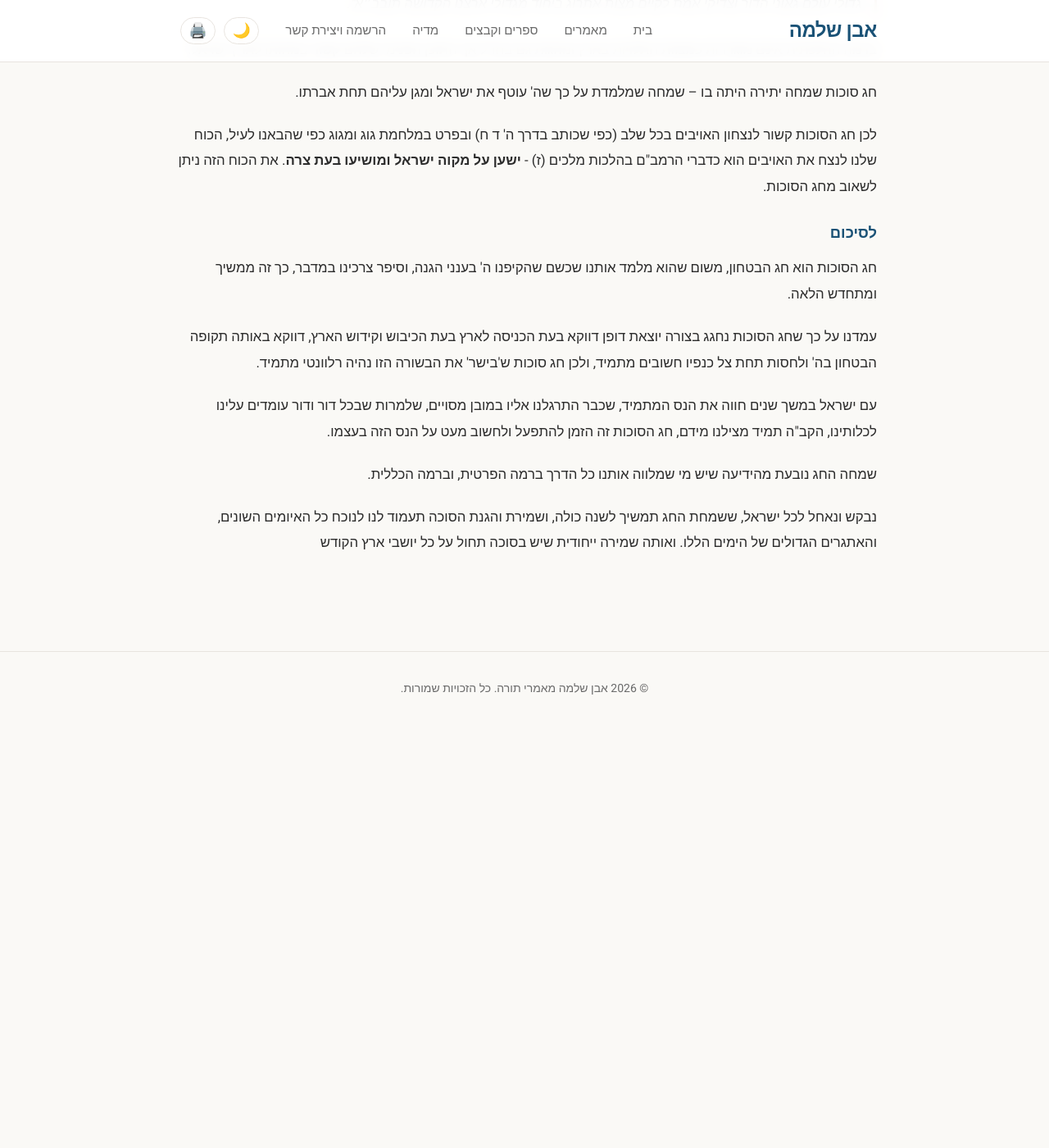
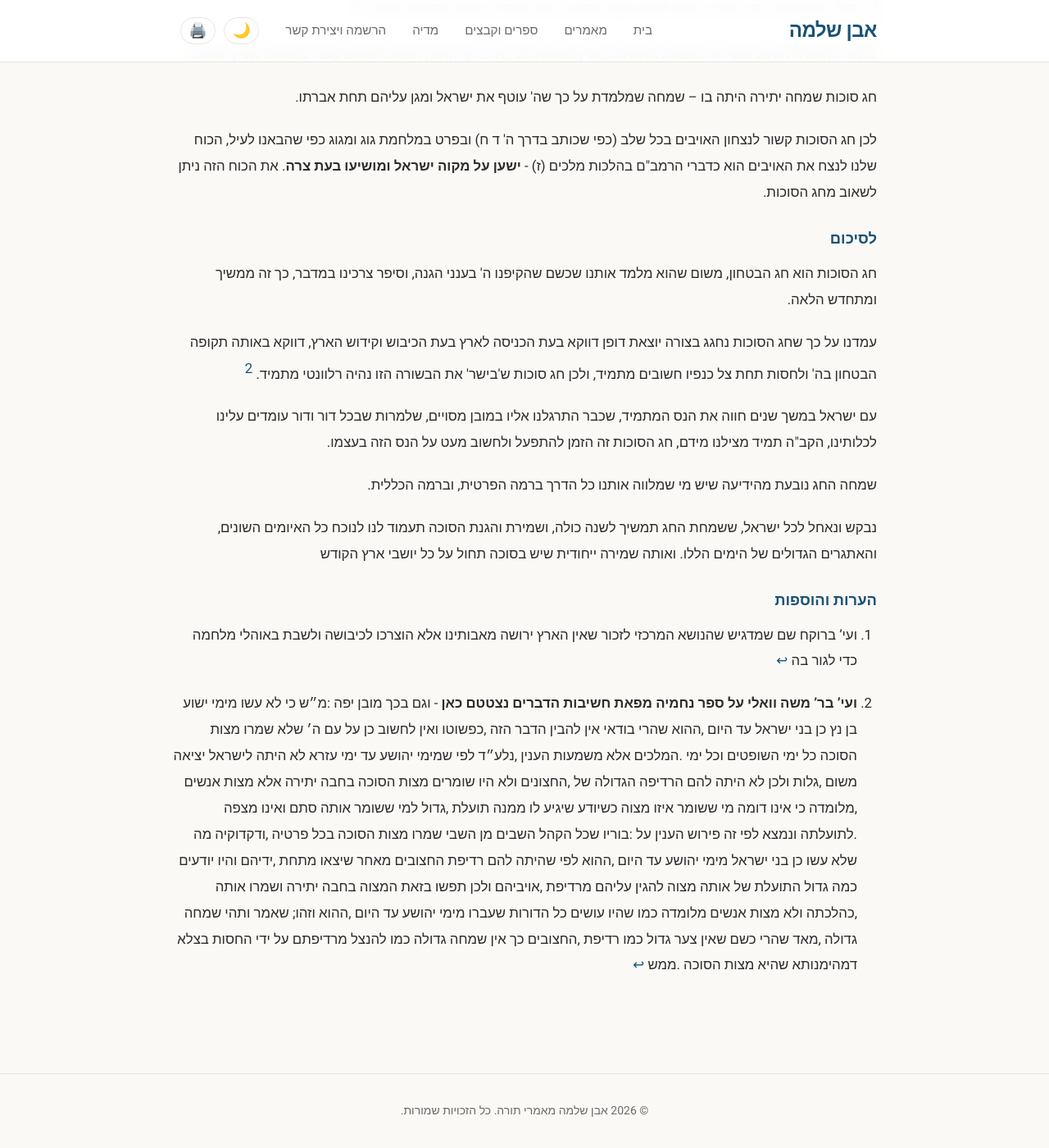
Before and after one commit to BSdeployment/torani, a Jekyll site: the page built from _posts/מועדים/2026-09-24-חג הסוכות - בטחון.md, in a window 1280 px wide and 1400 px high, scrolled down 10517 px. Shown: the whole window at 82% size. Built offline with Jekyll 4.4.1, drawn with Linux system fonts in a browser that asks for light colours; before the commit the page ends 11402 px from its top, so only the background shows below that; some of the changed text lies outside the part shown.

Commit message:
add note

```diff
--- a/_posts/מועדים/2026-09-24-חג הסוכות - בטחון.md
+++ b/_posts/מועדים/2026-09-24-חג הסוכות - בטחון.md
@@ -272,10 +272,16 @@
 
 חג הסוכות הוא חג הבטחון, משום שהוא מלמד אותנו שכשם שהקיפנו ה&#39; בענני הגנה, וסיפר צרכינו במדבר, כך זה ממשיך ומתחדש הלאה.
 
-עמדנו על כך שחג הסוכות נחגג בצורה יוצאת דופן דווקא בעת הכניסה לארץ בעת הכיבוש וקידוש הארץ, דווקא באותה תקופה הבטחון בה&#39; ולחסות תחת צל כנפיו חשובים מתמיד, ולכן חג סוכות ש&#39;בישר&#39; את הבשורה הזו נהיה רלוונטי מתמיד.
+עמדנו על כך שחג הסוכות נחגג בצורה יוצאת דופן דווקא בעת הכניסה לארץ בעת הכיבוש וקידוש הארץ, דווקא באותה תקופה הבטחון בה&#39; ולחסות תחת צל כנפיו חשובים מתמיד, ולכן חג סוכות ש&#39;בישר&#39; את הבשורה הזו נהיה רלוונטי מתמיד. [^2]
 
 עם ישראל במשך שנים חווה את הנס המתמיד, שכבר התרגלנו אליו במובן מסויים, שלמרות שבכל דור ודור עומדים עלינו לכלותינו, הקב&quot;ה תמיד מצילנו מידם, חג הסוכות זה הזמן להתפעל ולחשוב מעט על הנס הזה בעצמו.
 
 שמחה החג נובעת מהידיעה שיש מי שמלווה אותנו כל הדרך ברמה הפרטית, וברמה הכללית.
 
 נבקש ונאחל לכל ישראל, ששמחת החג תמשיך לשנה כולה, ושמירת והגנת הסוכה תעמוד לנו לנוכח כל האיומים השונים, והאתגרים הגדולים של הימים הללו. ואותה שמירה ייחודית שיש בסוכה תחול על כל יושבי ארץ הקודש
+
+
+### הערות והוספות
+[^1]: ועי' ברוקח שם שמדגיש שהנושא המרכזי לזכור שאין הארץ ירושה מאבותינו אלא הוצרכו לכיבושה ולשבת באוהלי מלחמה כדי לגור בה
+
+[^2]: **ועי' בר' משה וואלי על ספר נחמיה מפאת חשיבות הדברים נצטטם כאן** - וגם בכך מובן יפה :מ״ש כי לא עשו מימי ישוע בן נץ כן בני ישראל עד היום ,ההוא שהרי בודאי אין להבין הדבר הזה ,כפשוטו ואין לחשוב כן על עם ה׳ שלא שמרו מצות הסוכה כל ימי השופטים וכל ימי .המלכים אלא משמעות הענין ,נלע״ד לפי שמימי יהושע עד ימי עזרא לא היתה לישראל יציאה משום ,גלות ולכן לא היתה להם הרדיפה הגדולה של ,החצונים ולא היו שומרים מצות הסוכה בחבה יתירה אלא מצות אנשים ,מלומדה כי אינו דומה מי ששומר איזו מצוה כשיודע שיגיע לו ממנה תועלת ,גדול למי ששומר אותה סתם ואינו מצפה .לתועלתה ונמצא לפי זה פירוש הענין על :בוריו שכל הקהל השבים מן השבי שמרו מצות הסוכה בכל פרטיה ,ודקדוקיה מה שלא עשו כן בני ישראל מימי יהושע עד היום ,ההוא לפי שהיתה להם רדיפת החצובים מאחר שיצאו מתחת ,ידיהם והיו יודעים כמה גדול התועלת של אותה מצוה להגין עליהם מרדיפת ,אויביהם ולכן תפשו בזאת המצוה בחבה יתירה ושמרו אותה ,כהלכתה ולא מצות אנשים מלומדה כמו שהיו עושים כל הדורות שעברו מימי יהושע עד היום ,ההוא וזהו; שאמר ותהי שמחה גדולה ,מאד שהרי כשם שאין צער גדול כמו רדיפת ,החצובים כך אין שמחה גדולה כמו להנצל מרדיפתם על ידי החסות בצלא דמהימנותא שהיא מצות הסוכה .ממש
```
Also changed, not shown: other parts of _posts/מועדים/2026-09-24-חג הסוכות - בטחון.md (+1 -1 lines).
